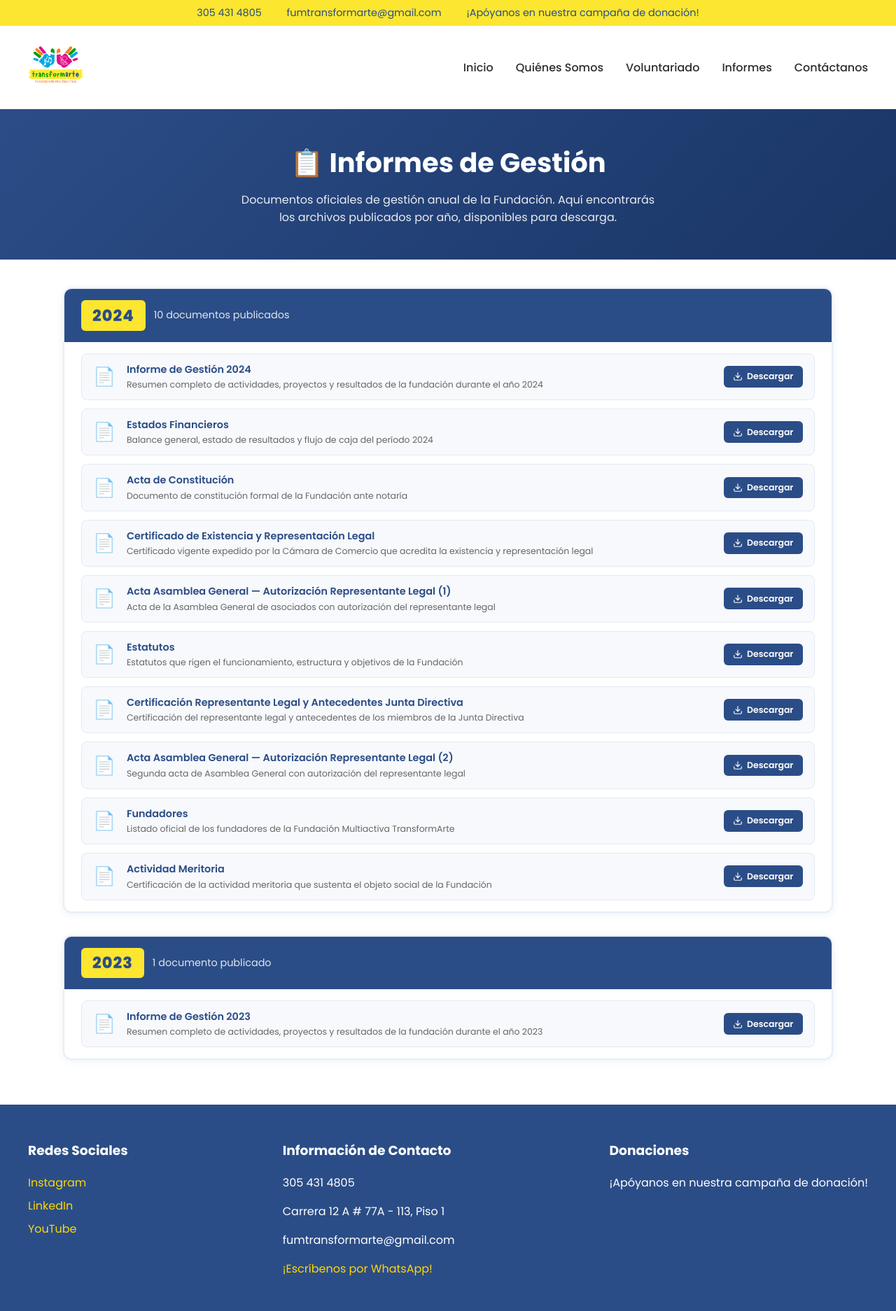
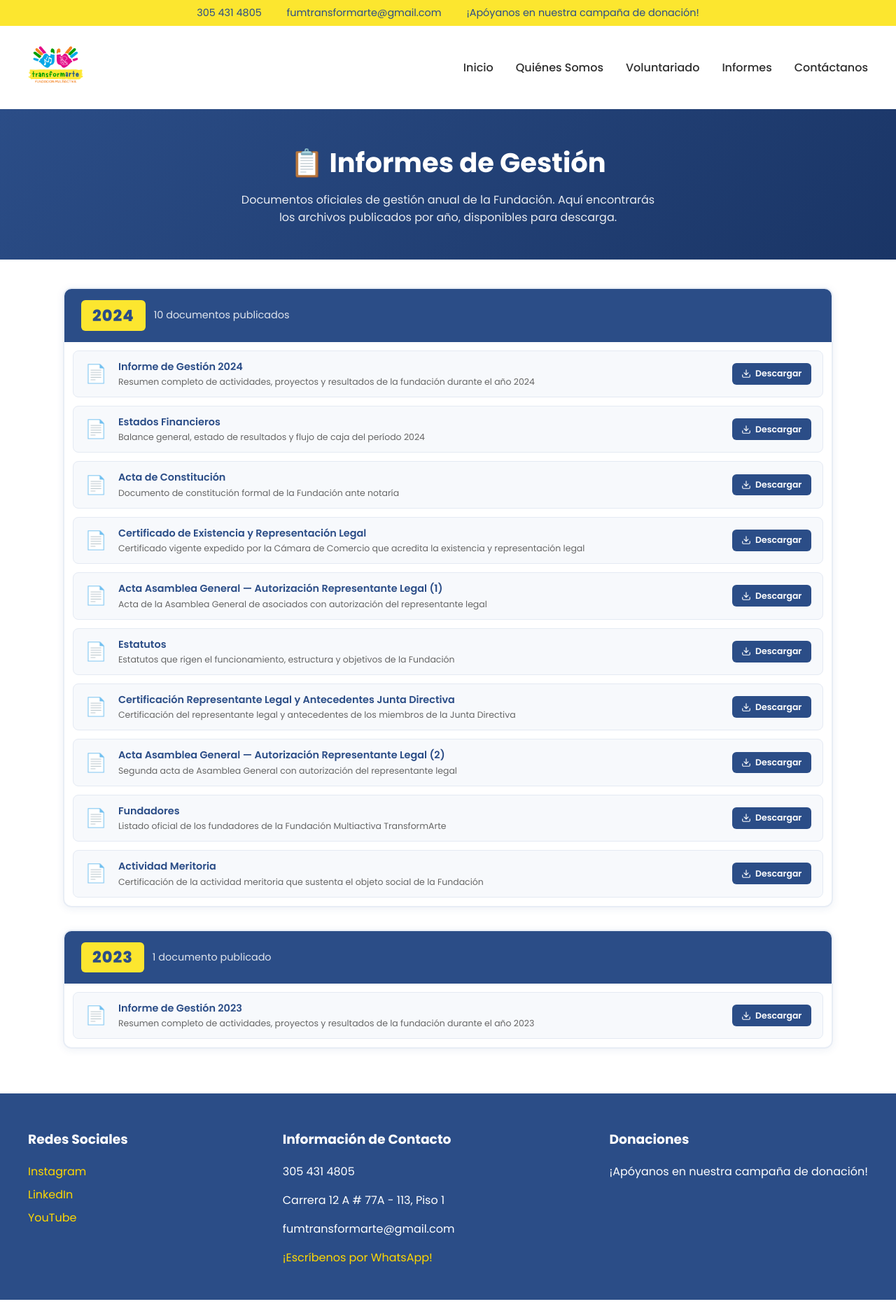
Before and after one commit to fundatransformarte/website, a Jekyll site: the page built from informe-gestion.html, in a window 1280 px wide. Shown: the whole page at 70% size. Built offline with Jekyll 4.4.1, drawn with Linux system fonts in a browser that asks for light colours.

Commit message:
feat(css/reports): adjust padding and layout for document list and items

```diff
--- a/assets/css/informe-gestion.css
+++ b/assets/css/informe-gestion.css
@@ -69,7 +69,7 @@
 .doc-list {
   list-style: none;
   margin: 0;
-  padding: 1rem 1.5rem;
+  padding: 0.75rem;
   display: grid;
   gap: 0.75rem;
 }
@@ -77,7 +77,8 @@
 .doc-item {
   display: flex;
   align-items: center;
-  gap: 1rem;
+  flex-wrap: wrap;
+  gap: 0.6rem 1rem;
   padding: 0.75rem 1rem;
   border-radius: 8px;
   background-color: #f7f9fc;
@@ -105,9 +106,8 @@
   font-size: 0.9rem;
   color: var(--primary);
   margin: 0 0 0.15rem;
-  white-space: nowrap;
-  overflow: hidden;
-  text-overflow: ellipsis;
+  white-space: normal;
+  word-break: break-word;
 }
 
 .doc-description {
@@ -120,15 +120,18 @@
   flex-shrink: 0;
   display: inline-flex;
   align-items: center;
+  justify-content: center;
   gap: 0.35rem;
   background-color: var(--primary);
   color: var(--white);
   text-decoration: none;
   font-size: 0.78rem;
   font-weight: 600;
-  padding: 0.4rem 0.85rem;
+  padding: 0.5rem 1rem;
   border-radius: 6px;
   transition: background-color 0.2s ease;
+  width: 100%;
+  box-sizing: border-box;
 }
 
 .doc-download:hover {
@@ -158,7 +161,8 @@
     font-size: 2.4rem;
   }
 
-  .doc-title {
-    white-space: normal;
+  .doc-download {
+    width: auto;
+    padding: 0.4rem 0.85rem;
   }
 }
```
